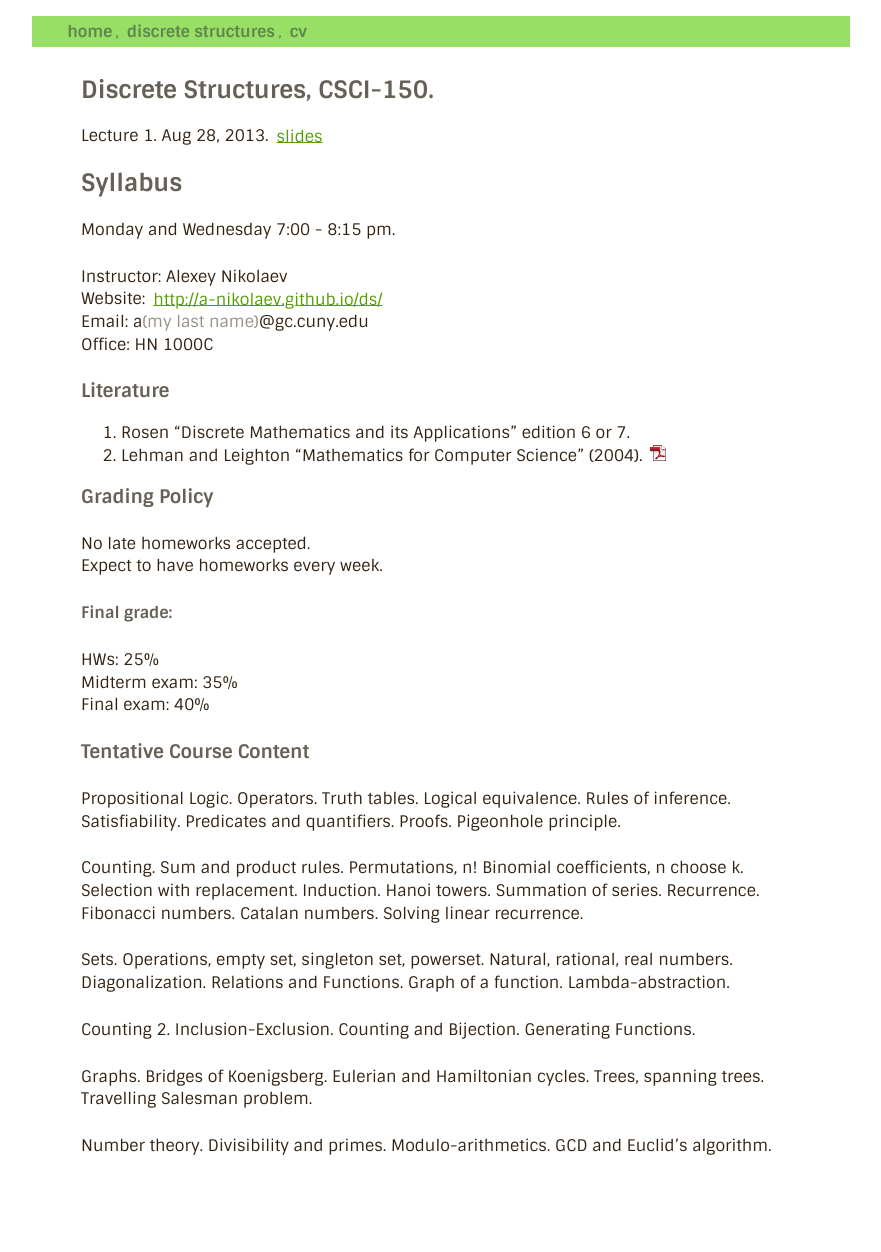
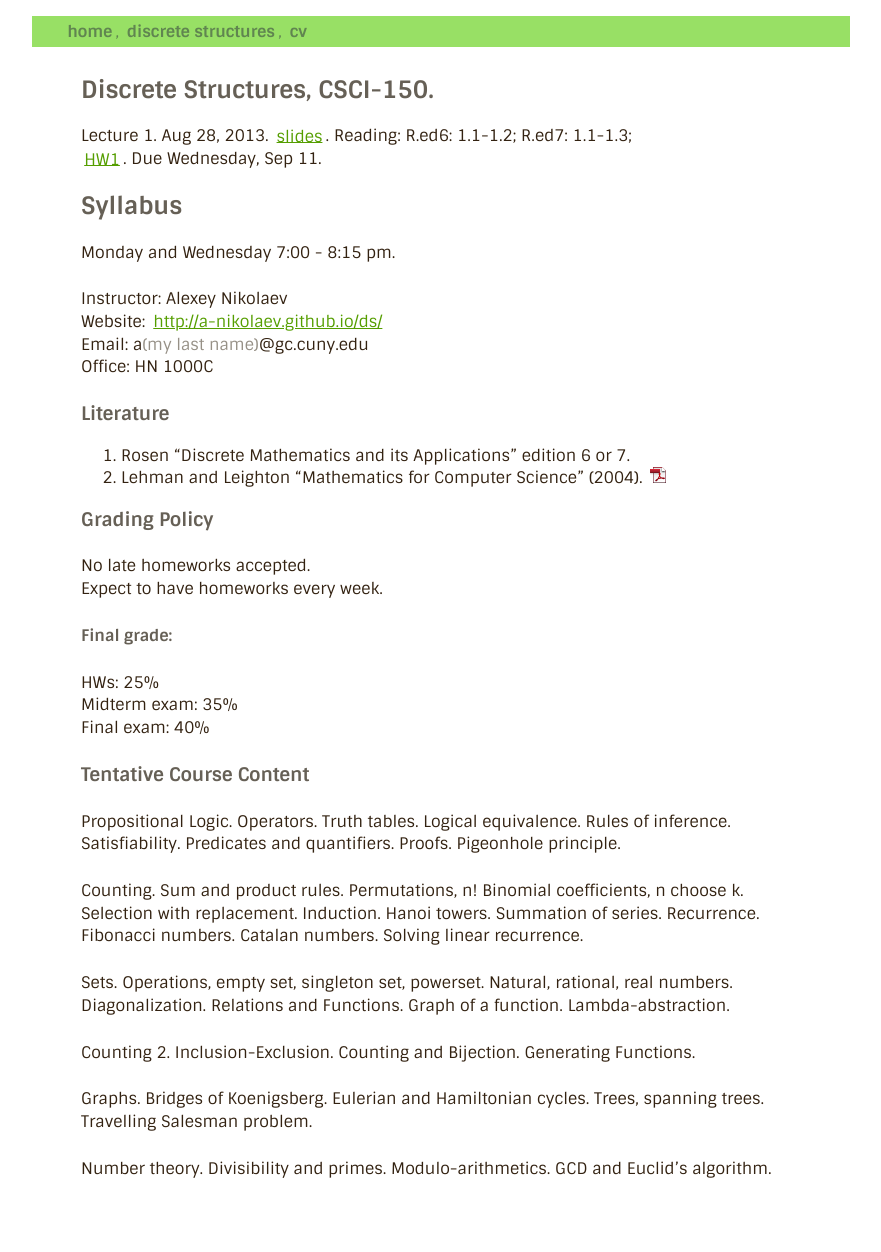
Before and after one commit to a-nikolaev/a-nikolaev.github.io, a Jekyll site: the page built from ds/index.markdown, in a window 1280 px wide. Shown: the whole page, without its empty margins (199-1080 px from the left). Built offline with Jekyll 4.4.1, drawn with Linux system fonts in a browser that asks for light colours; Markdown is read by kramdown in place of the engine named in the settings; before the commit the page ends 1230 px from its top, so only the background shows below that.

Commit message:
added hw1

```diff
--- a/ds/index.markdown
+++ b/ds/index.markdown
@@ -5,7 +5,8 @@ title: CSCI 150 - Discrete Structures
 
 ## Discrete Structures, CSCI-150.
 
-Lecture 1. Aug 28, 2013. [slides](/ds/docs/lec1.pdf)
+Lecture 1. Aug 28, 2013. [slides](/ds/docs/lec1.pdf). Reading: R.ed6: 1.1-1.2; R.ed7: 1.1-1.3;
+[HW1](/ds/docs/hw1.pdf). Due Wednesday, Sep 11.
 
 ## Syllabus
 
```
Also changed, not shown: 1 other file.
